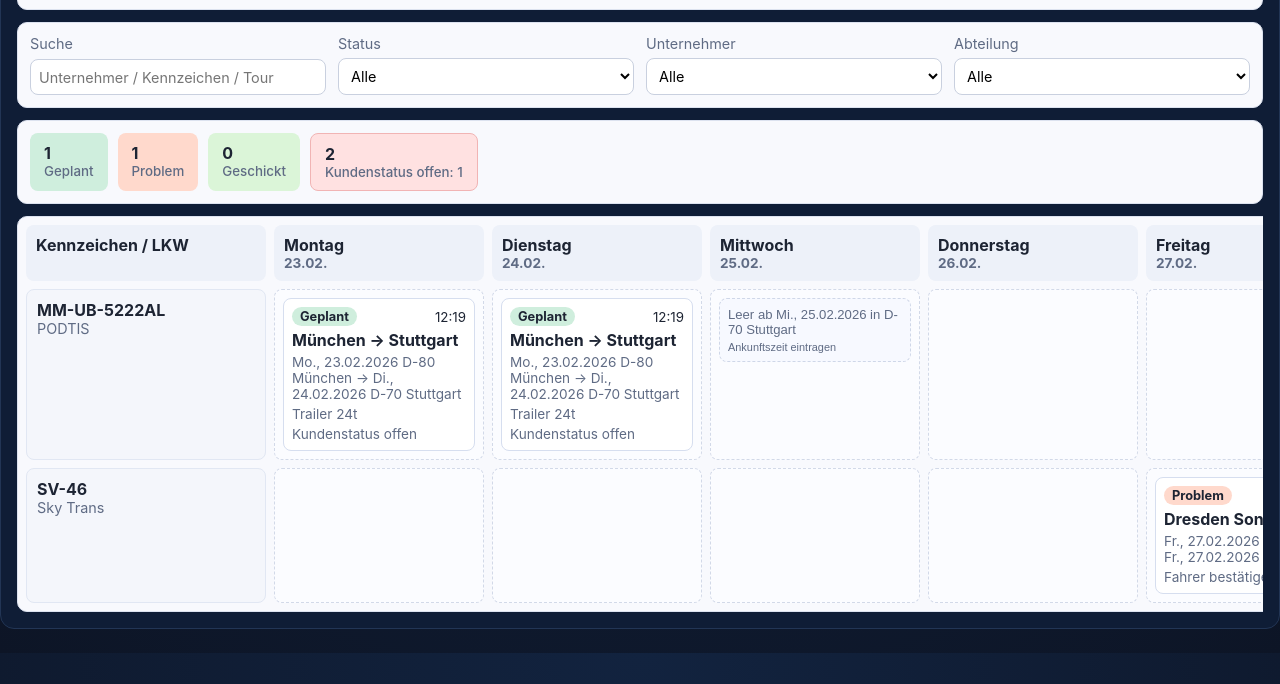
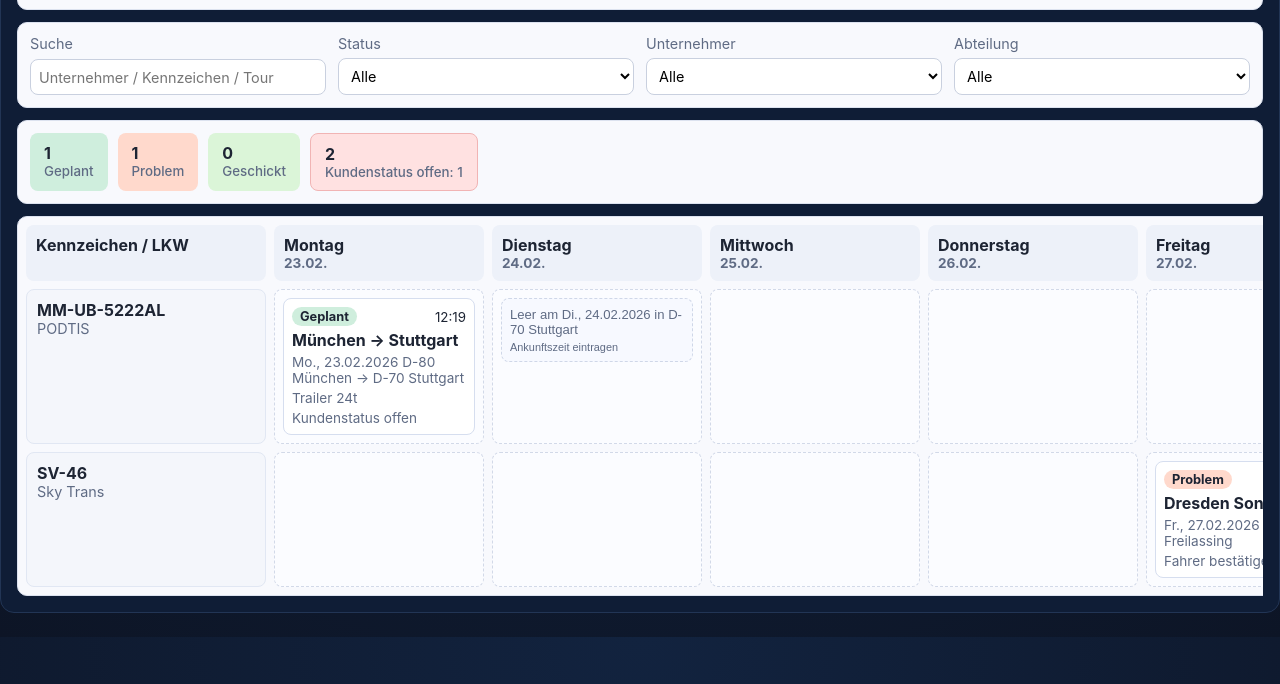
Before and after one commit to TommyTheBuilder/DispoPlan, a plain HTML site: page index.html in a window 1280 px wide. Shown: the part 116-800 px from the top of the page. Drawn offline with Linux system fonts and the light colour scheme.

Commit message:
Tour löschen ergänzen und Entladehinweis am Entladetag anzeigen

```diff
--- a/app.js
+++ b/app.js
@@ -84,6 +84,14 @@ function bindEvents() {
   document.getElementById("cancelTourStatusDialog").addEventListener("click", () => {
     selectedTourId = null;
     document.getElementById("tourStatusDialog").close();
+  });
+
+  document.getElementById("deleteTourBtn").addEventListener("click", () => {
+    if (!selectedTourId) return;
+    state.weeks[state.currentWeekKey].tours = getCurrentWeekTours().filter((tour) => tour.id !== selectedTourId);
+    selectedTourId = null;
+    document.getElementById("tourStatusDialog").close();
+    persistAndRender();
   });
 
   document.getElementById("tourStatusForm").addEventListener("submit", (event) => {
@@ -191,7 +199,7 @@ function renderBoard() {
     .map((truckRow) => {
       const toursForTruck = tours.filter((tour) => getTourPlate(tour) === truckRow.plate);
       const cells = weekDays.map((item) => {
-        const dayTours = toursForTruck.filter((tour) => isTourActiveOnDate(tour, item.dateIso));
+        const dayTours = toursForTruck.filter((tour) => tour.fromDate === item.dateIso);
         const emptyHint = dayTours.length === 0 ? renderTruckEmptyHint(toursForTruck, item.dateIso) : "";
         return `<div class="day-cell" data-entrepreneur-id="${truckRow.primaryEntrepreneurId}" data-date="${item.dateIso}">
           ${dayTours.map((tour) => renderCard(tour)).join("")}
@@ -222,7 +230,7 @@ function renderCard(tour) {
       <small>${new Date(tour.updatedAt).toLocaleTimeString("de-DE", { hour: "2-digit", minute: "2-digit" })}</small>
     </div>
     <strong>${tour.title}</strong>
-    <div class="small">${formatLongDate(tour.fromDate)} ${tour.loadLocation} → ${formatLongDate(tour.toDate)} ${tour.unloadLocation}</div>
+    <div class="small">${formatLongDate(tour.fromDate)} ${tour.loadLocation} → ${tour.unloadLocation}</div>
     <div class="small">${tour.notes || ""}</div>
     ${secondaryInfo.length > 0 ? `<div class="small">${secondaryInfo.join(" · ")}</div>` : ""}
   </article>`;
@@ -230,14 +238,11 @@ function renderCard(tour) {
 
 function renderTruckEmptyHint(toursForTruck, dateIso) {
   const previousTour = toursForTruck
-    .filter((tour) => tour.toDate < dateIso)
-    .sort((a, b) => b.toDate.localeCompare(a.toDate))[0];
+    .filter((tour) => tour.toDate === dateIso)
+    .sort((a, b) => b.updatedAt.localeCompare(a.updatedAt))[0];
   if (!previousTour) return "";
 
-  const emptyFromDate = addDaysIso(previousTour.toDate, 1);
-  if (dateIso !== emptyFromDate) return "";
-
-  return `<button type="button" class="empty-hint" data-empty-hint-tour-id="${previousTour.id}">Leer ab ${formatLongDate(emptyFromDate)} in ${previousTour.unloadLocation || "unbekannt"}<small>Ankunftszeit eintragen</small></button>`;
+  return `<button type="button" class="empty-hint" data-empty-hint-tour-id="${previousTour.id}">Leer am ${formatLongDate(previousTour.toDate)} in ${previousTour.unloadLocation || "unbekannt"}<small>Ankunftszeit eintragen</small></button>`;
 }
 
 function attachCardSelectionEvents() {
--- a/index.html
+++ b/index.html
@@ -109,6 +109,7 @@
         <label class="check-row"><input type="checkbox" name="customerStatusRequired" id="editCustomerStatusRequired" /> Kundenstatus erforderlich</label>
         <label class="check-row"><input type="checkbox" name="customerStatusDone" id="editCustomerStatusDone" /> Kundenstatus gemeldet</label>
         <menu>
+          <button type="button" class="btn" id="deleteTourBtn">Tour löschen</button>
           <button type="button" class="btn" id="cancelTourStatusDialog">Abbrechen</button>
           <button class="btn btn-primary" value="default">Speichern</button>
         </menu>
```
